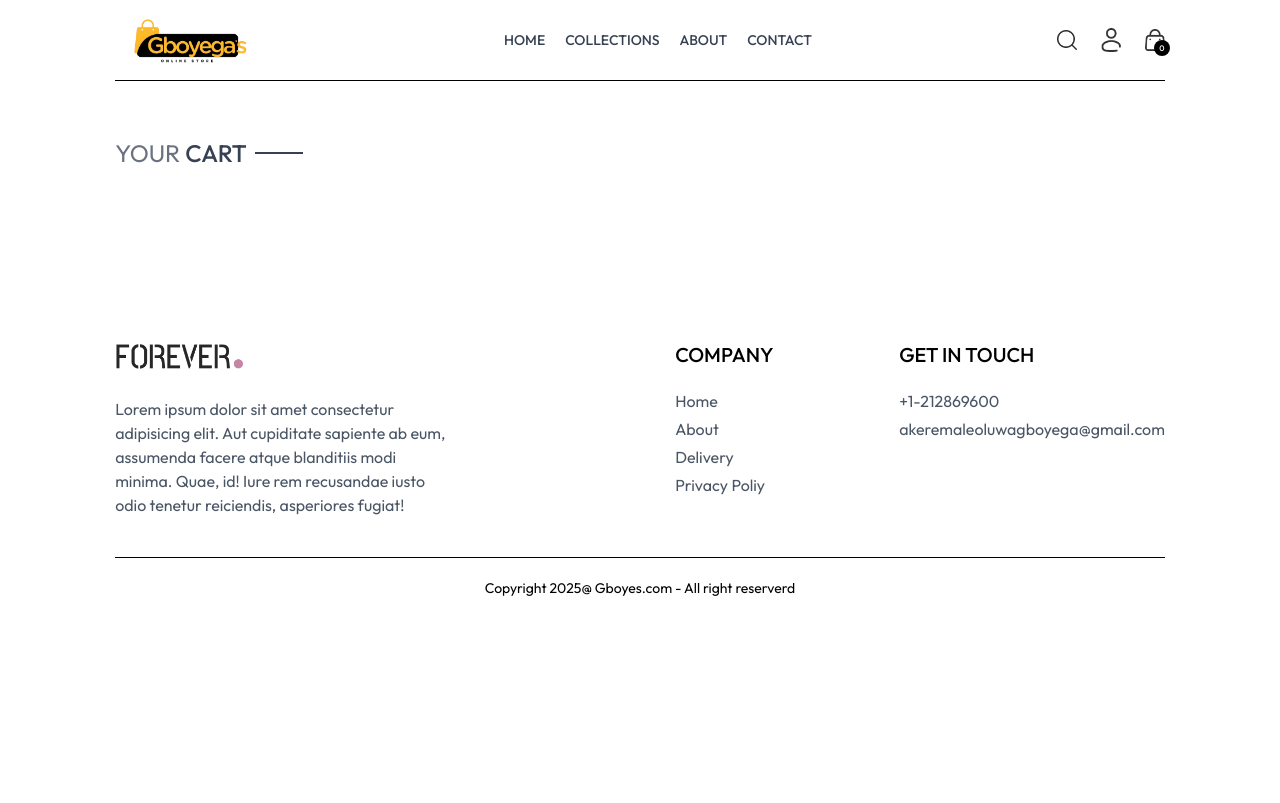
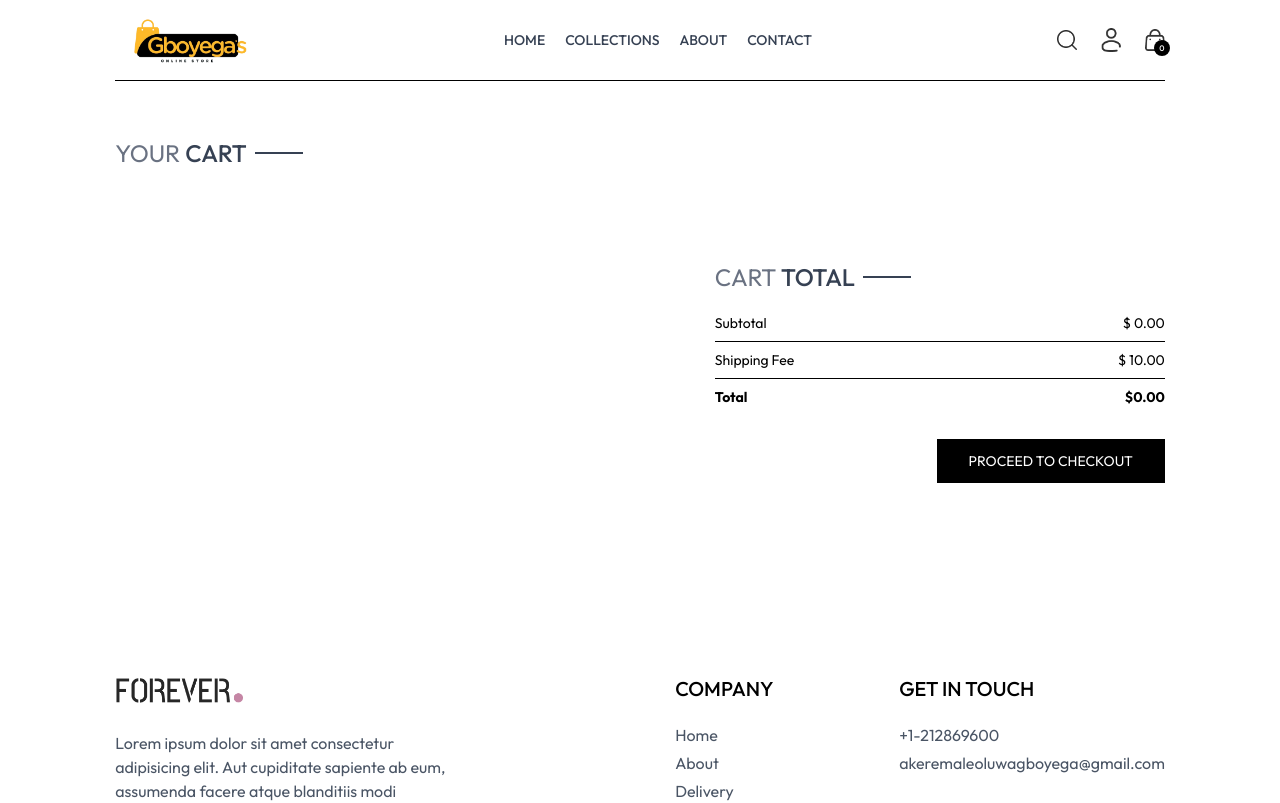
Before and after one commit to GboyegaAkere/mystore-mernstack, a React (Vite) app in the folder frontend/: page /cart in a window 1280 px wide. Shown: the top 803 px of the page. Built offline with nearby package versions, Linux system fonts and the light colour scheme.

Commit message:
new commit

```diff
--- /dev/null
+++ b/frontend/src/components/CartTotals.jsx
@@ -0,0 +1,33 @@
+import React, { useContext } from 'react'
+import { ShopContext } from '../context/ShopContext'
+import Title from './Title'
+
+const CartTotals = () => {
+    const{currency,deliveryFee, getCartAmount} = useContext(ShopContext)
+  return (
+    <div className='w-full'>
+      <div className='text-2xl'>
+        <Title text1={"CART"} text2={"TOTAL"}/>
+      </div>
+
+      <div className='flex flex-col gap-2 mt-2 text-sm'>
+        <div className='flex justify-between'>
+          <p>Subtotal</p>
+          <p>{currency} {getCartAmount()}.00</p>
+        </div>
+        <hr/>
+        <div className='flex justify-between'>
+          <p>Shipping Fee</p>
+          <p>{currency} {deliveryFee}.00</p>
+        </div>
+        <hr />
+        <div className='flex justify-between'>
+          <b>Total</b>
+          <b>{currency}{getCartAmount() === 0 ? 0 : getCartAmount() + deliveryFee}.00</b>
+        </div>
+      </div>
+    </div>
+  )
+}
+
+export default CartTotals
--- a/frontend/src/context/ShopContext.jsx
+++ b/frontend/src/context/ShopContext.jsx
@@ -1,6 +1,7 @@
 import { createContext, useEffect, useState } from "react";
 import { products } from "../assets/assets";
 import { toast } from "react-toastify";
+import { useNavigate } from "react-router-dom";
 
 
 export const ShopContext = createContext()
@@ -12,6 +13,7 @@ const ShopContextProvider =(props)=>{
     const [search,setSearch] = useState('')
     const[showSearch, setShowSearch] = useState(false)
     const [cartItems, setCartItems] = useState({});
+    const navigate = useNavigate()
 
 const addToCart = (itemId, size) => {
   if (!size) {
@@ -52,12 +54,32 @@ useEffect(() => {
   console.log(cartItems);
 }, [cartItems]);
 
+const updateQuantity = async(itemId, size, quantity) => {
+    let CartData = structuredClone(cartItems);
+    CartData[itemId] [size] = quantity
+    setCartItems(CartData)
+}
 
+const getCartAmount = () =>{
+  let totalAmount = 0;
+  for(const items in cartItems){
+    let itemInfo = products.find((product)=>product._id === items)
+    for(const item in cartItems[items]){
+      try {
+        if (cartItems[items][item] > 0) {
+          totalAmount += itemInfo.price *cartItems[items][item]
+        }
+      } catch (error) {
 
+      }
+    }
+  }
+  return totalAmount;
+}
 
     const value = {
         products,currency,deliveryFee,search,setSearch,
-        showSearch,setShowSearch,cartItems,addToCart,getCartCount
+        showSearch,setShowSearch,cartItems,addToCart,getCartCount,updateQuantity,getCartAmount,navigate
     }
 
     return (
--- a/frontend/src/pages/Cart.jsx
+++ b/frontend/src/pages/Cart.jsx
@@ -2,9 +2,10 @@ import React, { useContext, useEffect, useState } from 'react'
 import { ShopContext } from '../context/ShopContext'
 import Title from '../components/Title'
 import { assets } from '../assets/assets'
+import CartTotals from '../components/CartTotals'
 
 const Cart = () => {
-  const {products, currency, cartItems} = useContext(ShopContext)
+  const {products, currency, cartItems,updateQuantity, navigate} = useContext(ShopContext)
   const [cartData, setCartData] = useState([])
 
   useEffect(()=>{
@@ -25,6 +26,13 @@ const Cart = () => {
   setCartData(tempData)
   },[cartItems])
 
+  const handleQuantityChange = (item) => (e) => {
+  const value = e.target.value;
+
+  if (value === "" || value === "0") return;
+
+  updateQuantity(item._id, item.size, Number(value));
+};
   return (
   <div className='border-t pt-14'>
 
@@ -49,8 +57,8 @@ const Cart = () => {
                     </div>
                   </div>
                 </div>
-                <input className='border max-w-10 sm:max-w-20 px-1 sm:px-2 py-1 ' type="number" min={1} defaultValue={item.quantity} />
-                <img src={assets.bin_icon} alt="" className='w-4 mr-4 sm:w-5 cursor-pointer' />
+                <input onChange={handleQuantityChange(item)} className='border max-w-10 sm:max-w-20 px-1 sm:px-2 py-1 ' type="number" min={1} defaultValue={item.quantity} />
+                <img onClick={()=>updateQuantity(item._id, item.size,0)} src={assets.bin_icon} alt="" className='w-4 mr-4 sm:w-5 cursor-pointer' />
 
             </div>
           )
@@ -58,6 +66,14 @@ const Cart = () => {
         })
       }
     </div>
+    <div className='flex justify-end my-20'>
+        <div className='w-full sm:w-[450px]'>
+        <CartTotals/>
+        <div className='w-full text-end'>
+            <button onClick={()=> navigate("/place-order")} className='bg-black text-white text-sm my-8 px-8 py-3'>PROCEED TO CHECKOUT</button>
+        </div>
+        </div>
+    </div>
   </div>
 );
 
```
